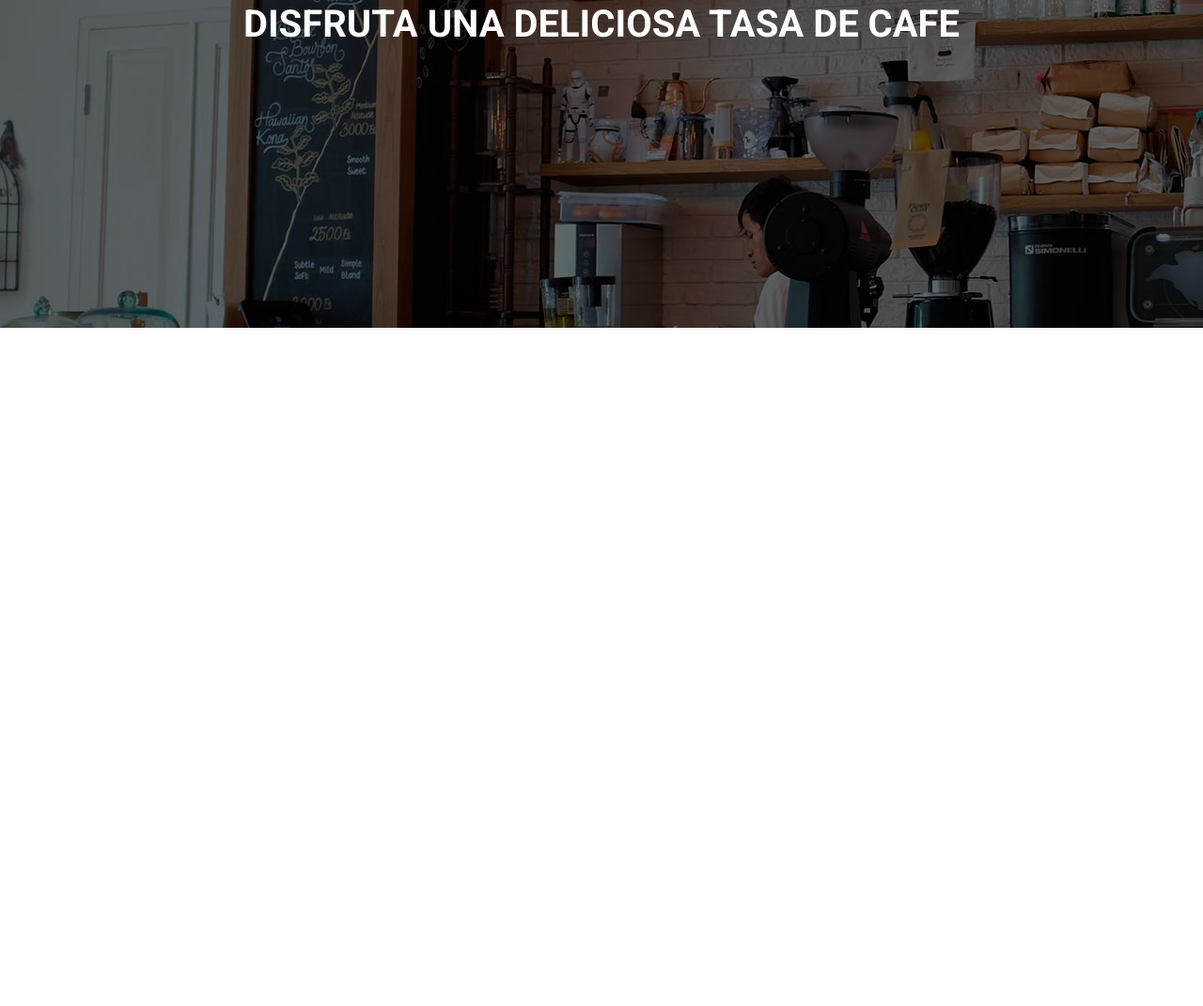
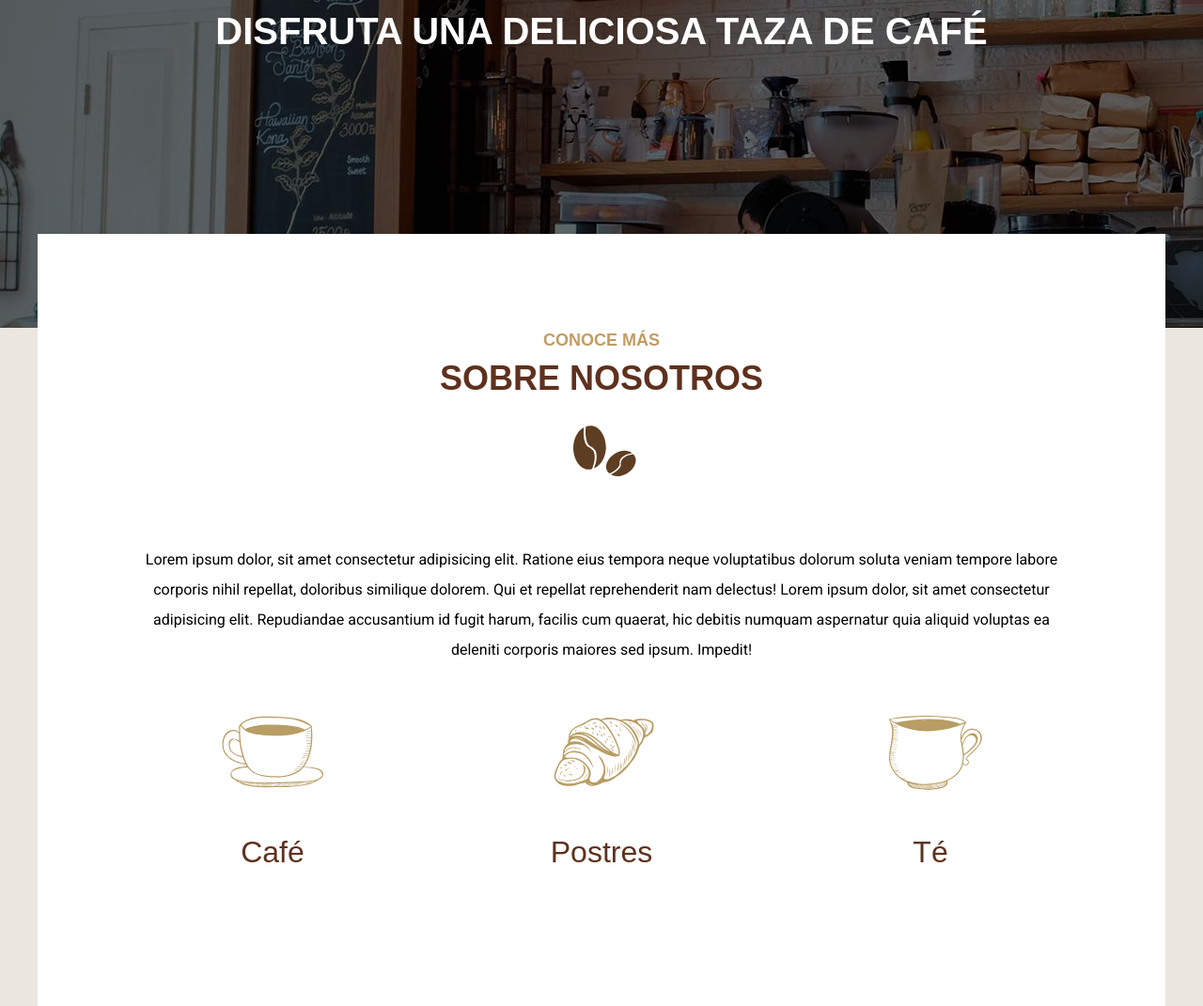
Before and after one commit to johnburetdev/Cafeteria-SASS, a website: page index.html in a window 1280 px wide. Shown: the part 351-1422 px from the top of the page at 94% size. Before the commit the page ends 800 px from the top, so only its background shows below. Drawn offline with Linux system fonts and the light colour scheme; a web font is replaced by a local one.

Commit message:
Seccion conoce y iconos finalizadas

```diff
--- a/index.html
+++ b/index.html
@@ -3,12 +3,9 @@
   <head>
     <meta charset="UTF-8" />
     <meta name="viewport" content="width=device-width, initial-scale=1.0" />
-    <link rel="preconnect" href="https://fonts.googleapis.com" />
-    <link rel="preconnect" href="https://fonts.gstatic.com" crossorigin />
-    <link
-      href="https://fonts.googleapis.com/css2?family=Roboto:ital,wght@0,100..900;1,100..900&display=swap"
-      rel="stylesheet"
-    />
+    <link rel="preconnect" href="https://fonts.googleapis.com">
+    <link rel="preconnect" href="https://fonts.gstatic.com" crossorigin>
+    <link href="https://fonts.googleapis.com/css2?family=Bona+Nova:ital,wght@0,400;0,700;1,400&family=Raleway:ital,wght@0,100..900;1,100..900&family=Roboto:ital,wght@0,100..900;1,100..900&display=swap" rel="stylesheet">
     <link rel="stylesheet" href="build/css/app.css" />
     <title>Cafeteria SASS</title>
   </head>
@@ -31,9 +28,41 @@
         </div>
 
         <div class="texto-header">
-          <h1>Disfruta una deliciosa tasa de cafe</h1>
+          <h1>Disfruta una deliciosa taza de café</h1>
         </div>
       </div>
     </header>
+
+    <main class="contenedor contenido-principal text-cemter">
+      <section class="conoce">
+        <h2><span>Conoce más</span> Sobre nosotros</h2>
+        <p>
+          Lorem ipsum dolor, sit amet consectetur adipisicing elit. Ratione eius
+          tempora neque voluptatibus dolorum soluta veniam tempore labore
+          corporis nihil repellat, doloribus similique dolorem. Qui et repellat
+          reprehenderit nam delectus! Lorem ipsum dolor, sit amet consectetur
+          adipisicing elit. Repudiandae accusantium id fugit harum, facilis cum
+          quaerat, hic debitis numquam aspernatur quia aliquid voluptas ea
+          deleniti corporis maiores sed ipsum. Impedit!
+        </p>
+      </section>
+
+      <section class="iconos text-center">
+        <ul class="listado-iconos">
+          <li>
+            <img src="build/img/icono_cafe.svg" alt="icono_cafe" />
+            <p>Café</p>
+          </li>
+          <li>
+            <img src="build/img/icono_postre.svg" alt="icono_postre" />
+            <p>Postres</p>
+          </li>
+          <li>
+            <img src="build/img/icono_te.svg" alt="icono_cte" />
+            <p>Té</p></li>
+          </li>
+        </ul>
+      </section>
+    </main>
   </body>
 </html>
--- a/src/scss/app.scss
+++ b/src/scss/app.scss
@@ -1,2 +1,3 @@
 @use 'base';
 @use 'header';
+@use 'inicio';
--- a/src/scss/base/_globales.scss
+++ b/src/scss/base/_globales.scss
@@ -11,13 +11,15 @@ html{
 }
 
 body{
-    font-family: v.$fuente_principal;
+    font-family: v.$fuenteSecundaria;
     font-size: 1.6rem;
+    background-color: v.$cafeClaro;
 }
 
 p{
     color: v.$negro;
-    font-size: 2rem;
+    font-size: 1.6rem;
+    line-height: 2;
 }
 
 .contenedor{
@@ -35,17 +37,8 @@ img{
     display: block;
 }
 
-h1,h2,h3{
-    margin: 0 0 v.$separacion 0;
+ul{
+    list-style: none;
+    padding: 0;
+    margin: 0;
 }
-
-h1{
-    font-size: 4rem;
-}
-
-h2{
-    font-size: 3.6rem;
-}
-h3{
-  font-size: 3.2rem;
-}
--- a/src/scss/base/_index.scss
+++ b/src/scss/base/_index.scss
@@ -2,3 +2,5 @@
 @forward 'globales';
 @forward 'variables';
 @forward 'utilidades';
+@forward 'tipografia';
+@forward 'mixins';
--- a/src/scss/base/_mixins.scss
+++ b/src/scss/base/_mixins.scss
@@ -17,3 +17,9 @@
       @content;
     }
 }
+
+@mixin grid($columnas, $espaciado){
+  display: grid;
+  grid-template-columns: repeat($columnas, 1fr);
+  column-gap: $espaciado;
+}
--- /dev/null
+++ b/src/scss/base/_tipografia.scss
@@ -0,0 +1,37 @@
+@use 'variables' as v;
+
+h1,h2,h3{
+    font-family: v.$fuentePrincipal;
+    margin: 0 0 v.$separacion 0;
+    text-transform: uppercase;
+    line-height: 1.5;
+    text-align: center;
+}
+
+h1{
+    font-size: 4rem;
+}
+
+h2{
+    font-size: 3.6rem;
+    color: v.$primario;
+
+    span{
+        color: v.$secundario;
+        font-size: 1.8rem;
+        display: block;
+    }
+
+    &::after{
+        content: '';
+        display: block;
+        margin: 0 auto;
+        width: 10rem;
+        height: 10rem;
+        background-image: url(../img/cafe.svg);
+        background-size: 10rem;
+    }
+}
+h3{
+  font-size: 3.2rem;
+}
--- a/src/scss/base/_variables.scss
+++ b/src/scss/base/_variables.scss
@@ -1,5 +1,7 @@
 //Fuente
-$fuente_principal: 'roboto', sans-serif;
+$fuentePrincipal: 'Releway', sans-serif;
+$fuenteSecundaria: 'Roboto', sans-serif;
+$fuenteCursiva: 'Bona Nova', sans-serif;
 
 //Media Queries
 $telefono: 480px;
--- /dev/null
+++ b/src/scss/inicio/_contenido.scss
@@ -0,0 +1,12 @@
+@use 'base/variables' as v;
+@use 'base/mixins' as m;
+
+.contenido-principal{
+    background-color: v.$blanco;
+    padding: 5rem 2rem;
+    @include m.tablet {
+        padding: 10rem;
+        margin-top: -10rem;
+        position: relative;
+     }
+}
--- /dev/null
+++ b/src/scss/inicio/_iconos.scss
@@ -0,0 +1,24 @@
+@use 'base/variables' as v;
+@use 'base/mixins' as m;
+
+.iconos{
+    margin-top: 5rem;
+    .listado-iconos{
+        @include m.tablet {
+            @include m.grid(3 5rem)
+         }
+
+        li{
+            img{
+                margin: 0 auto;
+                width: 12rem;
+            }
+
+            p{
+                font-size: 3.2rem;
+                font-family: v.$fuenteCursiva;
+                color: v.$primario;
+            }
+        }
+    }
+}
--- /dev/null
+++ b/src/scss/inicio/_index.scss
@@ -0,0 +1,2 @@
+@forward 'contenido';
+@forward 'iconos';
```
Also changed, not shown: build/css/app.css.
